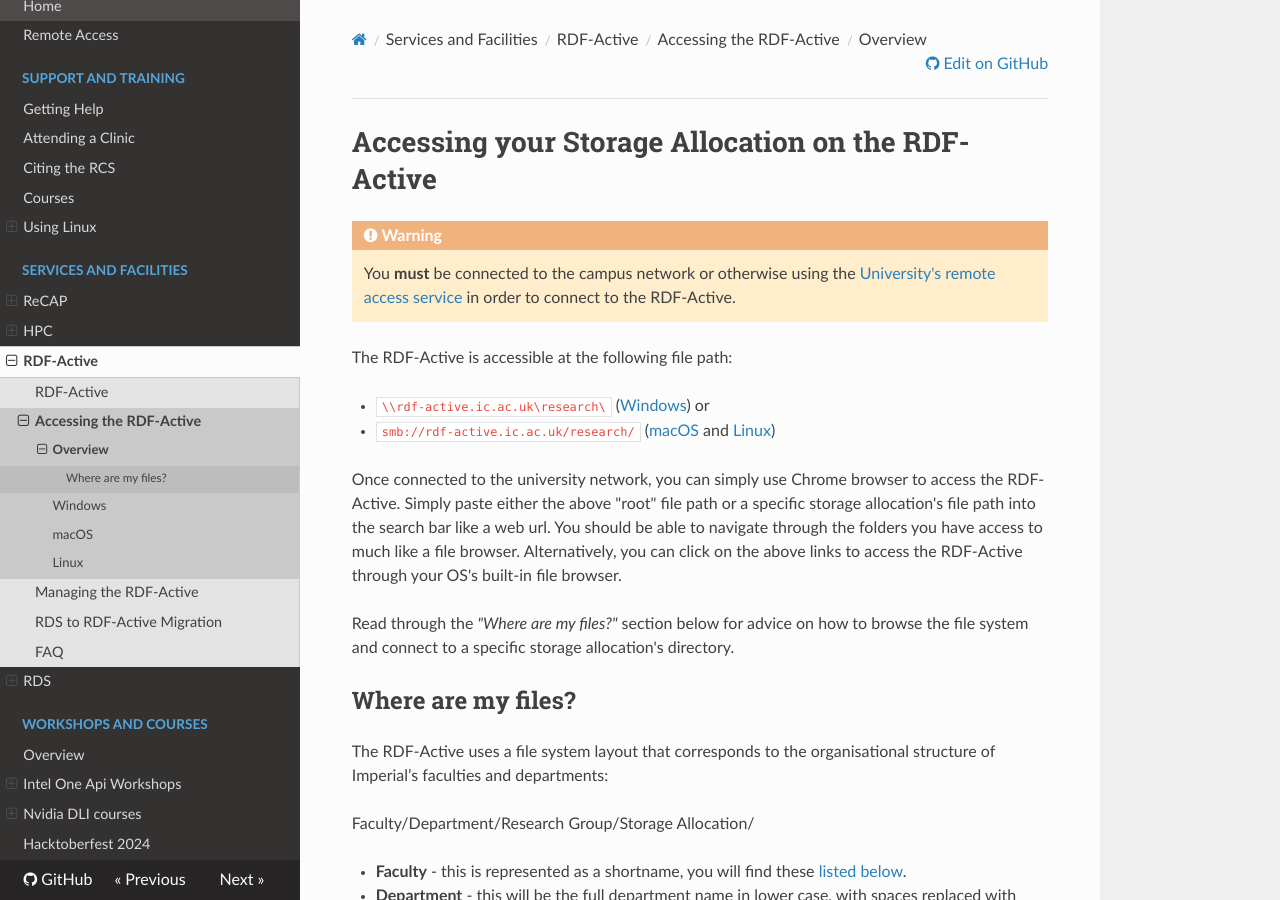
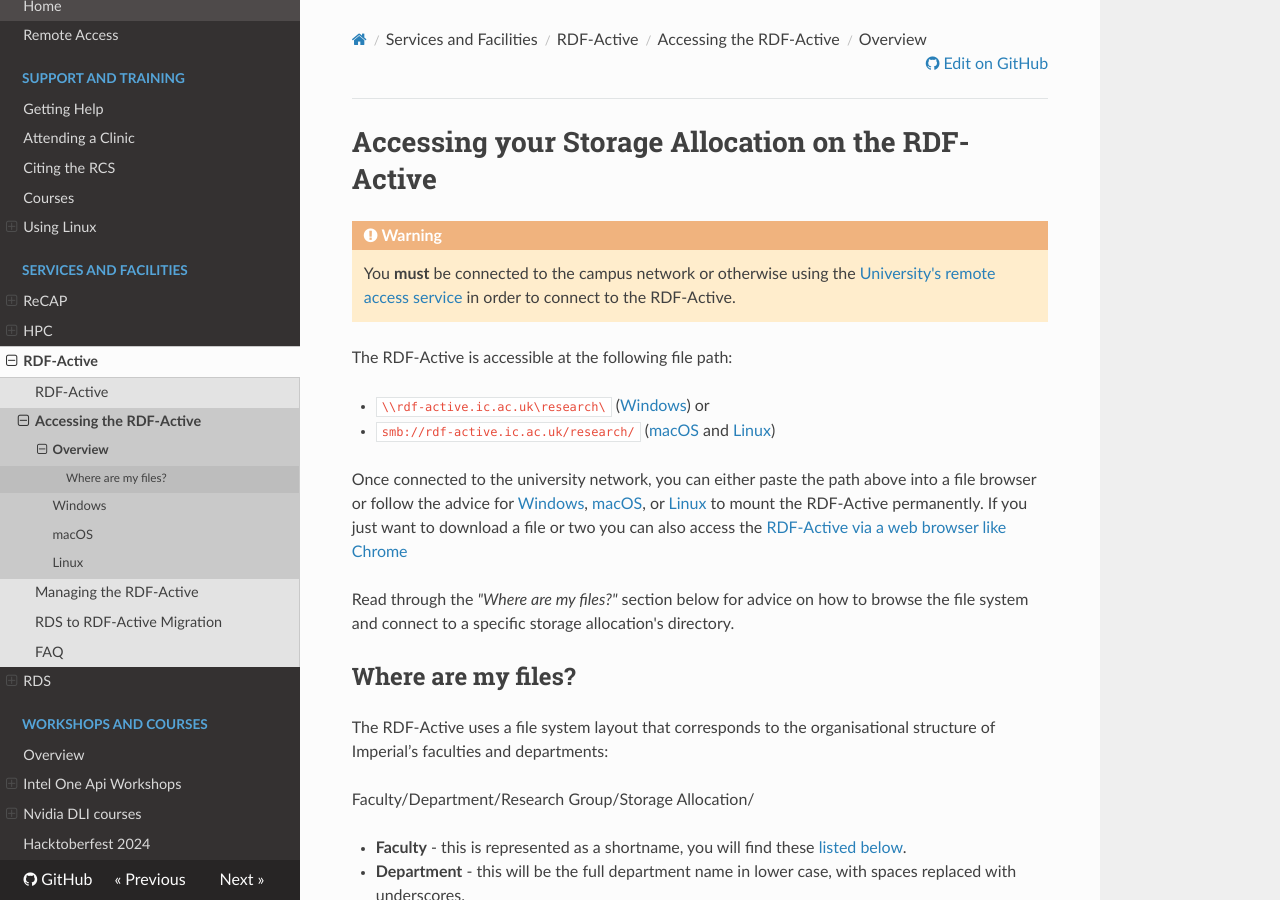
Before and after one commit to ImperialCollegeLondon/icl-rcs-user-guide, an MkDocs documentation site: the page built from docs/rdfactive/access/index.md, in a window 1280 px wide and 900 px high. Built offline with MkDocs 1.6.1, drawn with Linux system fonts in a browser that asks for light colours; nearby versions of some CDN libraries.

Commit message:
Update docs/rdfactive/access/index.md
Co-authored-by: David Hempston <cyber_veio@hotmail.com>

```diff
--- a/docs/rdfactive/access/index.md
+++ b/docs/rdfactive/access/index.md
@@ -9,7 +9,7 @@ The RDF-Active is accessible at the following file path:
 *  `\\rdf-active.ic.ac.uk\research\` ([Windows](./windows.md)) or
 * `smb://rdf-active.ic.ac.uk/research/` ([macOS](./macos.md) and [Linux](./linux.md))
 
-Once connected to the university network, you can simply use Chrome browser to access the RDF-Active. Simply paste either the above "root" file path or a specific storage allocation's file path into the search bar like a web url. You should be able to navigate through the folders you have access to much like a file browser. Alternatively, you can click on the above links to access the RDF-Active through your OS's built-in file browser.
+Once connected to the university network, you can either paste the path above into a file browser or follow the advice for [Windows](./windows.md), [macOS](./macos.md), or [Linux](./linux.md) to mount the RDF-Active permanently. If you just want to download a file or two you can also access the [RDF-Active via a web browser like Chrome](file://rdf-active/research/)
 
 Read through the *"Where are my files?"* section below for advice on how to browse the file system and connect to a specific storage allocation's directory.
 
```
